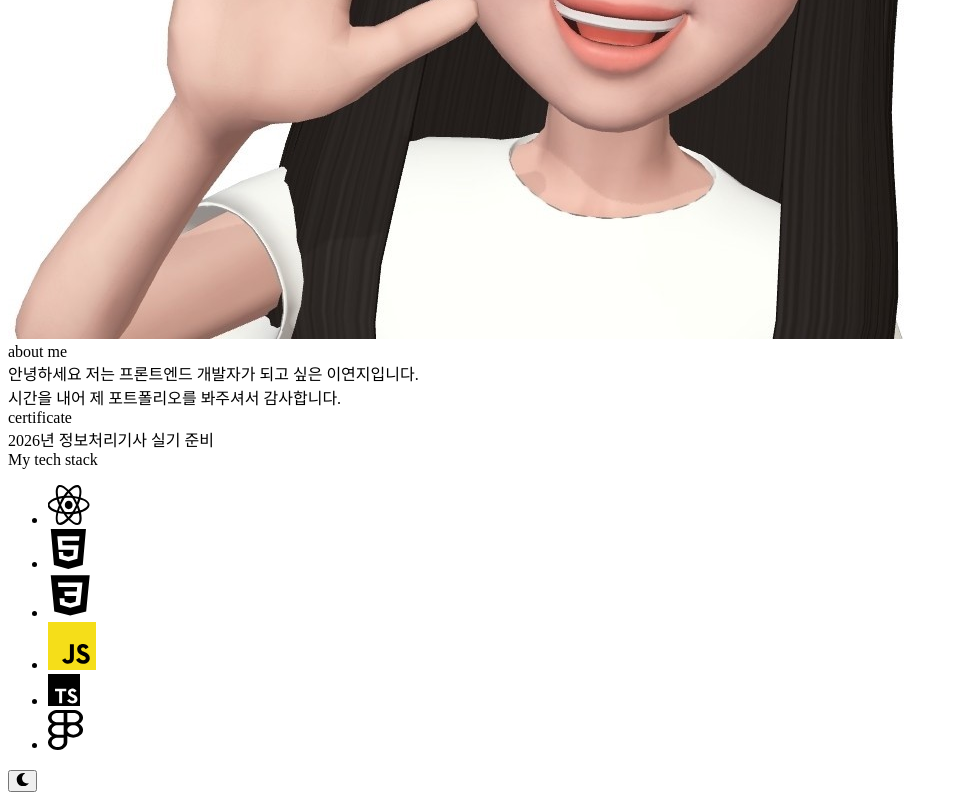
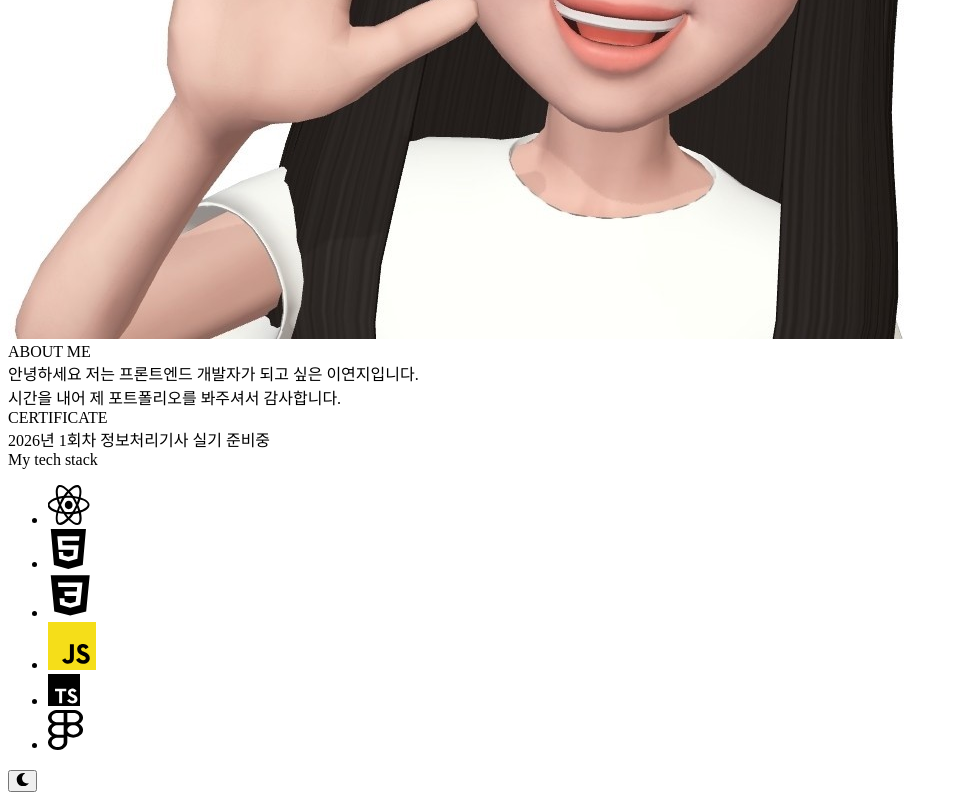
Before and after one commit to lee-yeon-ji/yeonji_portfolio, a React (Create React App) app: page /about in a window 1280 px wide. Shown: the part 672-1472 px from the top of the page, without its empty margins (0-957 px from the left). Built offline with nearby package versions, Linux system fonts and the light colour scheme.

Commit message:
project popup, cardbox 수정

```diff
--- a/src/pages/About.jsx
+++ b/src/pages/About.jsx
@@ -2,26 +2,26 @@ import { motion, AnimatePresence } from "framer-motion";
 
 export default function About() {
     return (
-        <div className="flex opacity-1 text-gray-900 dark:text-white">
+        <div className="flex opacity-1 max-w-5xl mx-auto text-gray-900 dark:text-white">
             <div className="">
-                <div className="max-w-2xl   mx-auto">
+                <div className="max-w-lg mx-auto">
                     <img src="/img/img_portfolio.jpg" alt="img"/>
                 </div>
             </div>
 
-            <div className="flex-1 min-w-0 pt-14">
+            <div className="flex-1 min-w-0 pt-14 pl-5">
                 <div >
-                    <div className="font-bold text-3xl">about me</div>
+                    <div className="font-bold text-3xl">ABOUT ME</div>
                     <div className="pt-6">
                         안녕하세요 저는 프론트엔드 개발자가 되고 싶은 이연지입니다.<br/> 시간을 내어 제 포트폴리오를 봐주셔서 감사합니다.
                     </div>
                 </div>
 
                 <div className="pt-14">
-                    <div className="font-bold text-3xl">certificate</div>
+                    <div className="font-bold text-3xl">CERTIFICATE</div>
                     <div className="pt-6 flex gap-4 items-center">
                         <span className="bg-black dark:bg-white rounded-full w-1 h-1"></span>
-                        <span className="">2026년 정보처리기사 실기 준비</span>
+                        <span className="">2026년 1회차 정보처리기사 실기 준비중</span>
                     </div>
                 </div>
                 <div className="pt-14">
```
